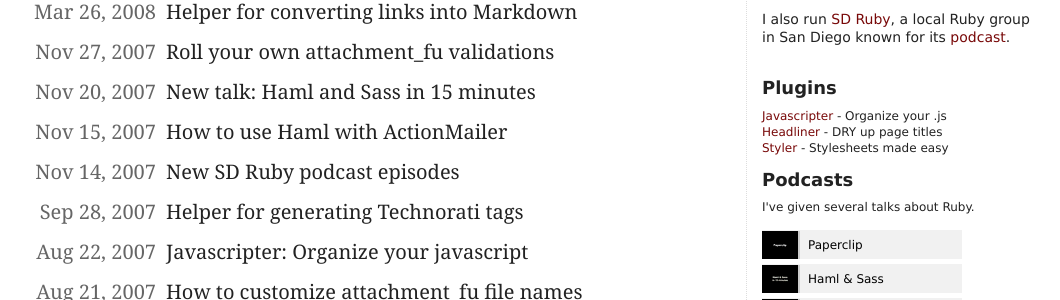
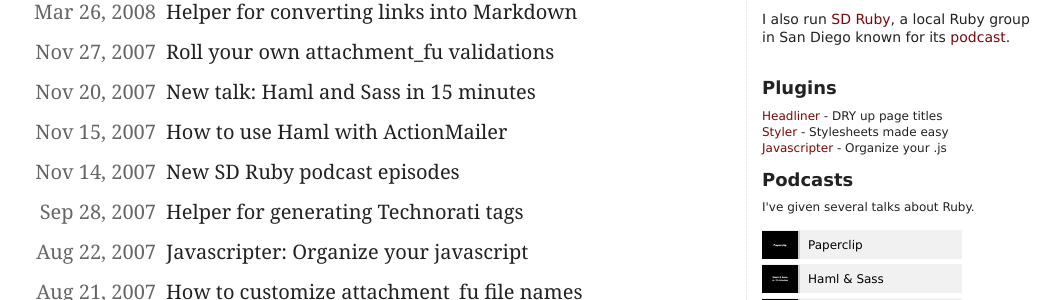
Before and after one commit to mokolabs/the.railsi.st, a Jekyll site: the page built from index.html, in a window 1280 px wide. Shown: the part 174-474 px from the top of the page, without its empty margins (109-1169 px from the left). Built offline with Jekyll 4.4.1, drawn with Linux system fonts in a browser that asks for light colours; Markdown is read by kramdown in place of the engine named in the settings; some of the changed lines change nothing that is shown.

Commit message:
switched plugins order

```diff
--- a/_includes/sidebar.html
+++ b/_includes/sidebar.html
@@ -11,9 +11,9 @@
 <h2>Plugins</h2>
 
 <ul>
-<li><a href="/2007/08/22/javascripter-organize-your-javascript">Javascripter</a> - Organize your .js</li>
 <li><a href="/2007/05/03/headliner-dry-up-your-page-titles">Headliner</a> - DRY up page titles</li>
 <li><a href="/2007/05/03/styler-stylesheets-made-easy">Styler</a> - Stylesheets made easy</li>
+<li><a href="/2007/08/22/javascripter-organize-your-javascript">Javascripter</a> - Organize your .js</li>
 </ul>
 
 <h2>Podcasts</h2>
```
